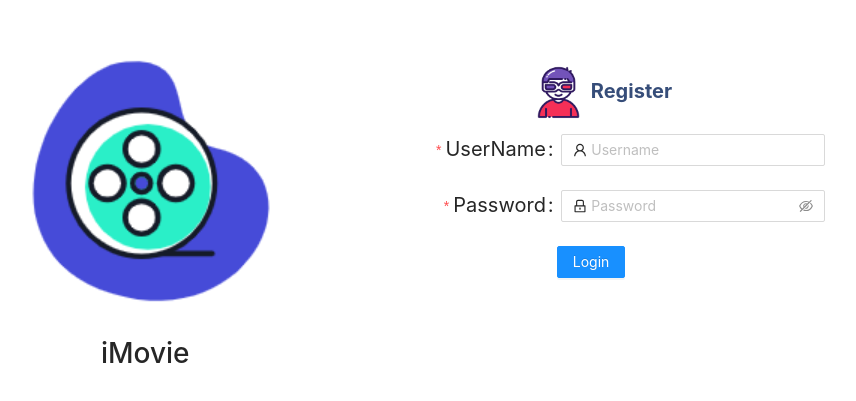
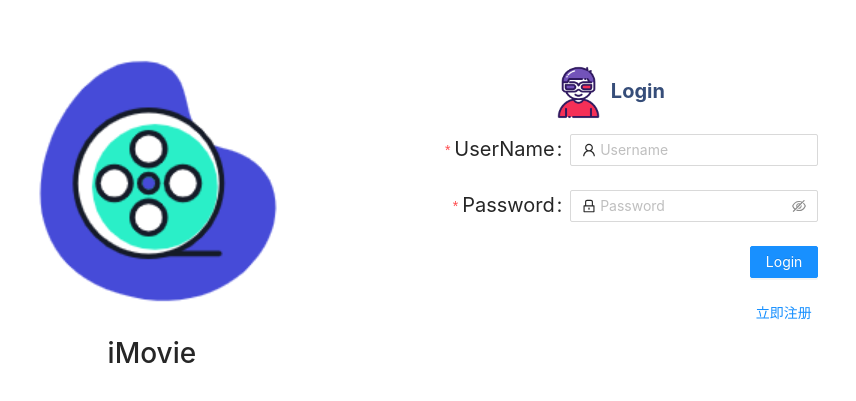
Before and after one commit to AFS-Bootcamp-202207-Class-2-1/IMovieFront, a React app: page /login in a window 1280 px wide. Shown: the part 149-550 px from the top of the page, without its empty margins (227-1083 px from the left). Built offline with nearby package versions, Linux system fonts and the light colour scheme.

Commit message:
refactor: Adjust page elements

```diff
--- a/src/assets/less/register.less
+++ b/src/assets/less/register.less
@@ -3,6 +3,9 @@
   margin: 0 auto;
   display: flex;
   justify-content: space-around;
+  a {
+    margin-left: 363px;
+  }
   .logo {
     margin-top: 180px;
     .description {
@@ -30,7 +33,7 @@
       margin: 10px 153px;
     }
     .login-form-button {
-      margin: 0 184px;
+      margin-left: 357px;
     }
   }
 }
--- a/src/pages/Login.jsx
+++ b/src/pages/Login.jsx
@@ -3,6 +3,7 @@ import iMovieLogo from "../assets/images/logo.png";
 import user from "../assets/iconfont/user.png";
 import { LockOutlined, UserOutlined } from "@ant-design/icons";
 import { Button, Form, Input, message } from "antd";
+import { NavLink } from "react-router-dom";
 import { userLogin } from "../api/login";
 import "../assets/less/register.less";
 
@@ -51,7 +52,7 @@ export default function Login() {
       <div className="login_form">
         <h2 className="title">
           <img src={user} alt="" width="65px" height="63px" />
-          Register
+          Login
         </h2>
         <Form
           name="normal_login"
@@ -106,6 +107,7 @@ export default function Login() {
             </Button>
           </Form.Item>
         </Form>
+        <NavLink to="/register">立即注册</NavLink>
       </div>
     </div>
   );
```
